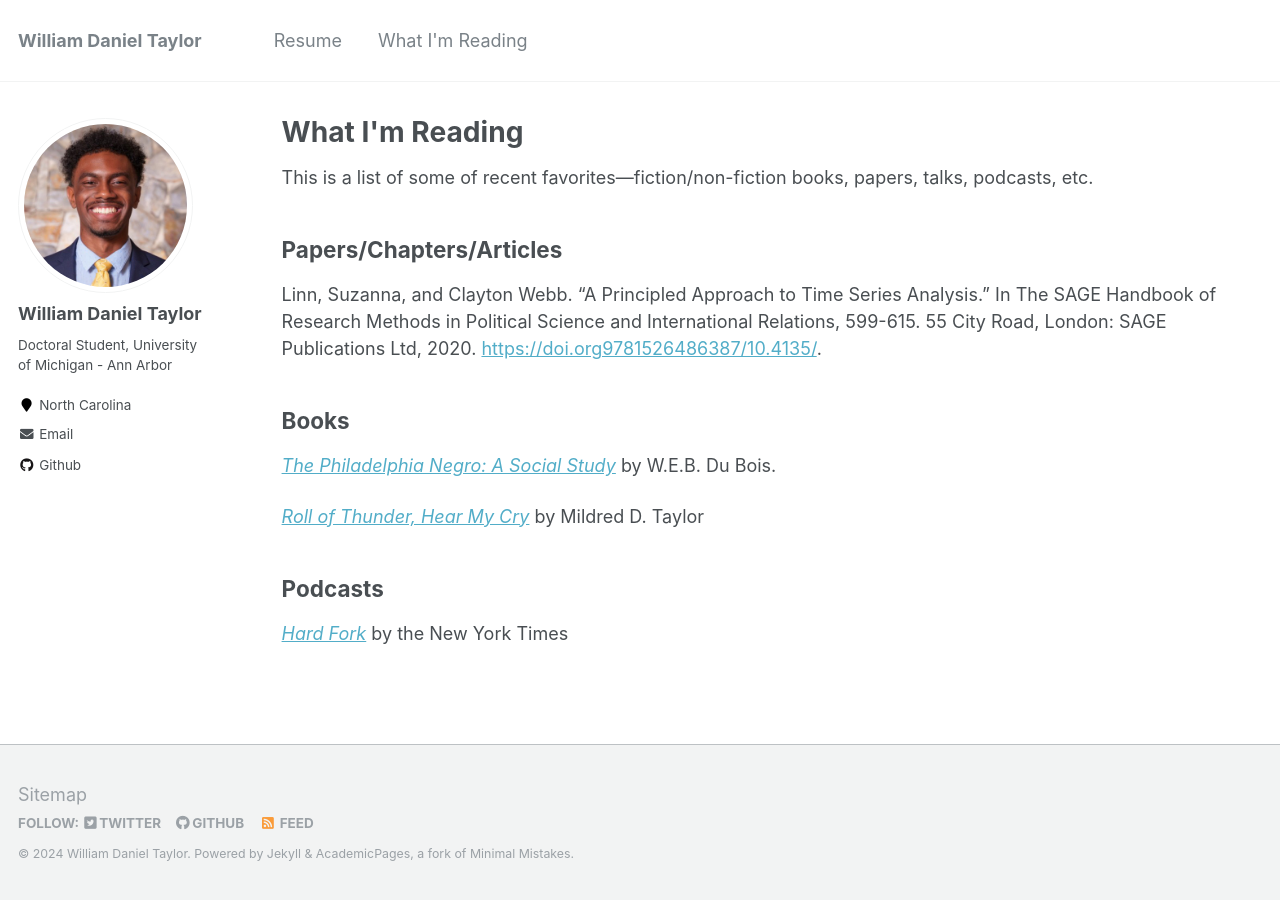
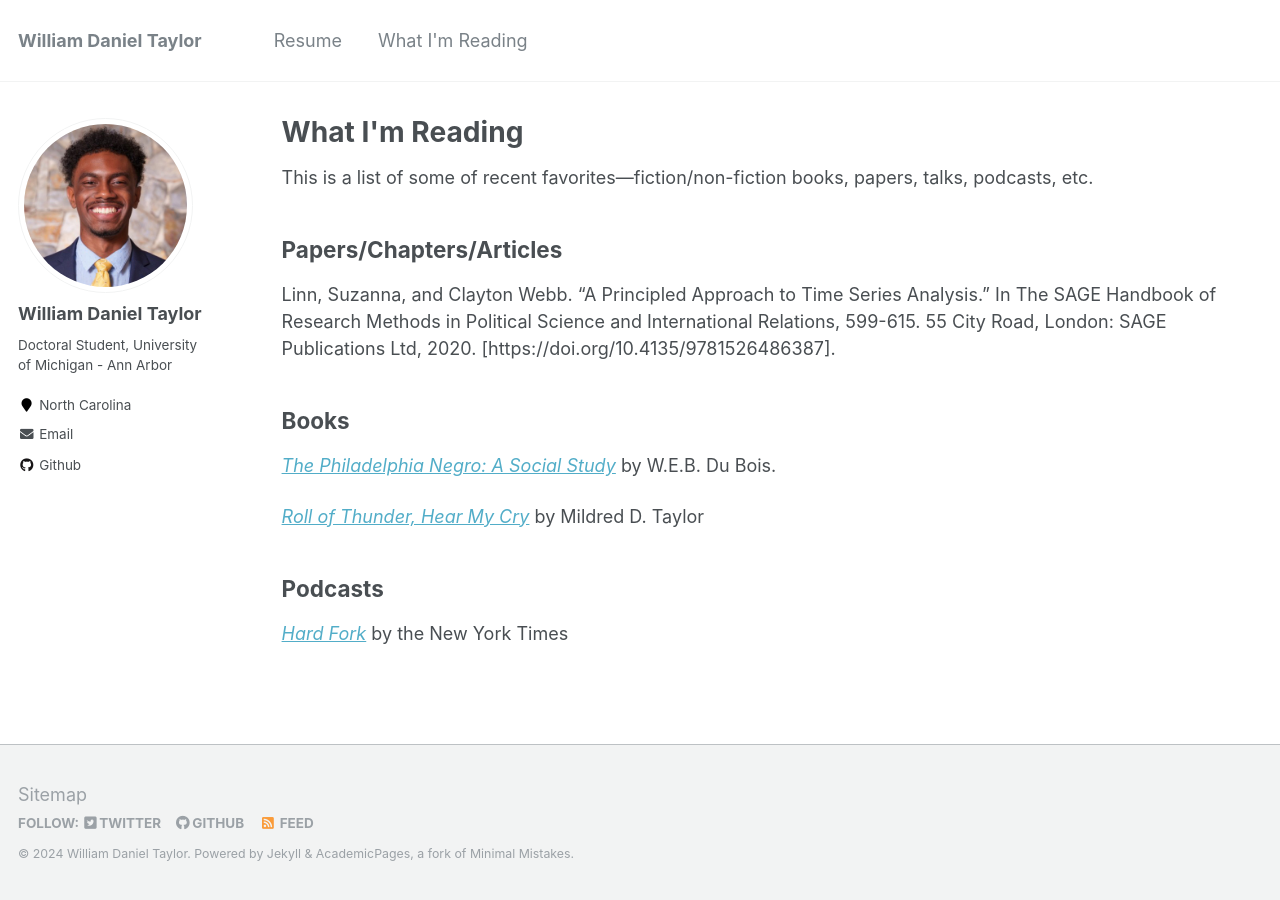
Before and after one commit to wdtaylor30/wdtaylor30.github.io, a Jekyll site: the page built from _pages/what-im-reading.md, in a window 1280 px wide. Built offline with Jekyll 4.4.1, drawn with Linux system fonts in a browser that asks for light colours; some of the changed lines change nothing that is shown.

Commit message:
fixed hyperlink

```diff
--- a/_pages/what-im-reading.md
+++ b/_pages/what-im-reading.md
@@ -13,7 +13,7 @@
 
 ## Papers/Chapters/Articles
 
-Linn, Suzanna, and Clayton Webb. "A Principled Approach to Time Series Analysis." In The SAGE Handbook of Research Methods in Political Science and International Relations, 599-615. 55 City Road, London: SAGE Publications Ltd, 2020. [https://doi.org9781526486387/10.4135/](https://doi.org9781526486387/10.4135).
+Linn, Suzanna, and Clayton Webb. "A Principled Approach to Time Series Analysis." In The SAGE Handbook of Research Methods in Political Science and International Relations, 599-615. 55 City Road, London: SAGE Publications Ltd, 2020. [https://doi.org/10.4135/9781526486387].
 
 ## Books
 
```
